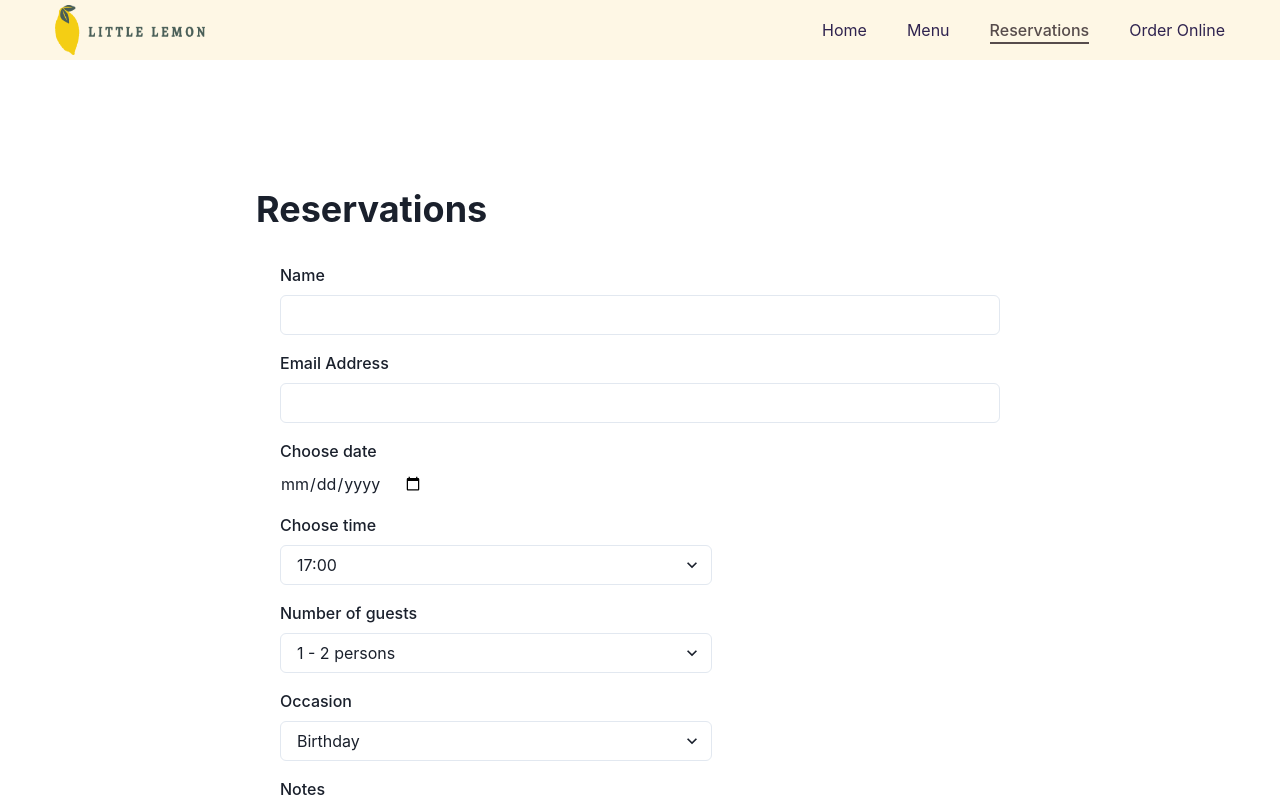
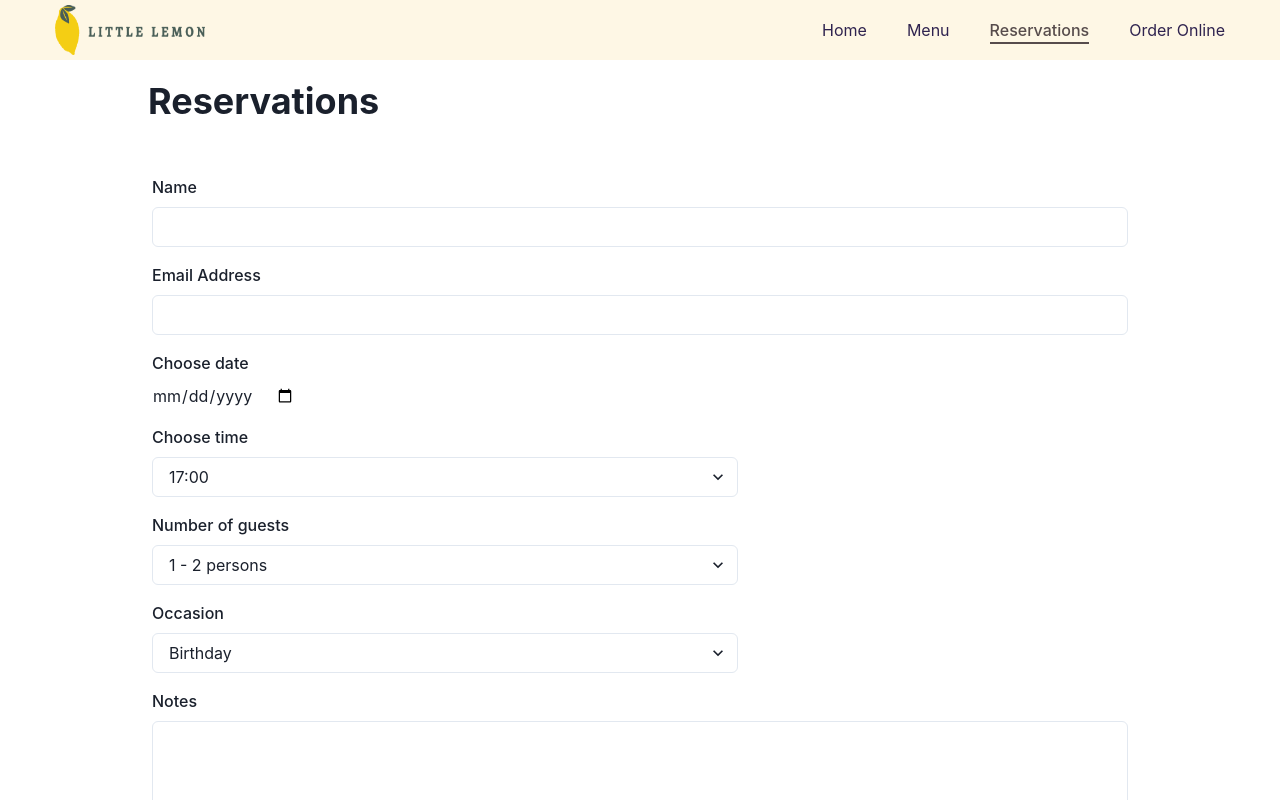
Before and after one commit to rhunter252/Little-Lemon-capstone, a React (Vite) app: page /reservations in a window 1280 px wide. Shown: the top 800 px of the page. Built offline with nearby package versions, Linux system fonts and the light colour scheme.

Commit message:
fixed errors

```diff
--- a/src/components/BookingForm/BookingForm.jsx
+++ b/src/components/BookingForm/BookingForm.jsx
@@ -59,8 +59,8 @@ const BookingForm = () => {
 
   return (
     <Box justifyContent="center" alignItems="flex-start" display="flex">
-      <VStack w="1024px" p={32} alignItems="flex-start">
-        <Heading as="h1" id="Reservation">
+      <VStack w="1024px" alignItems="flex-start">
+        <Heading as="h1" id="Reservation" p={5}>
           Reservations
         </Heading>
         <Box p={6} rounded="md" w="100%">
--- a/src/pages/Menu/Menu.css
+++ b/src/pages/Menu/Menu.css
@@ -35,9 +35,11 @@
 
 .menu-button {
   margin: 0.2rem;
-  border: 1px solid rgb(21, 71, 11);
+  border: 2px solid rgb(21, 71, 11);
   background-color: #fff;
   color: rgb(21, 71, 11);
+  font-weight: bold;
+  padding: 5px;
 }
 
 .menu-button:hover {
@@ -62,6 +64,7 @@
 
 .card-name {
   font-weight: bold;
+  margin-bottom: 2rem;
 }
 
 .card-price {
@@ -78,6 +81,4 @@
   .card-container {
     grid-template-columns: repeat(4, minmax(0, 1fr));
   }
-  .card-desc {
-  }
 }
```
